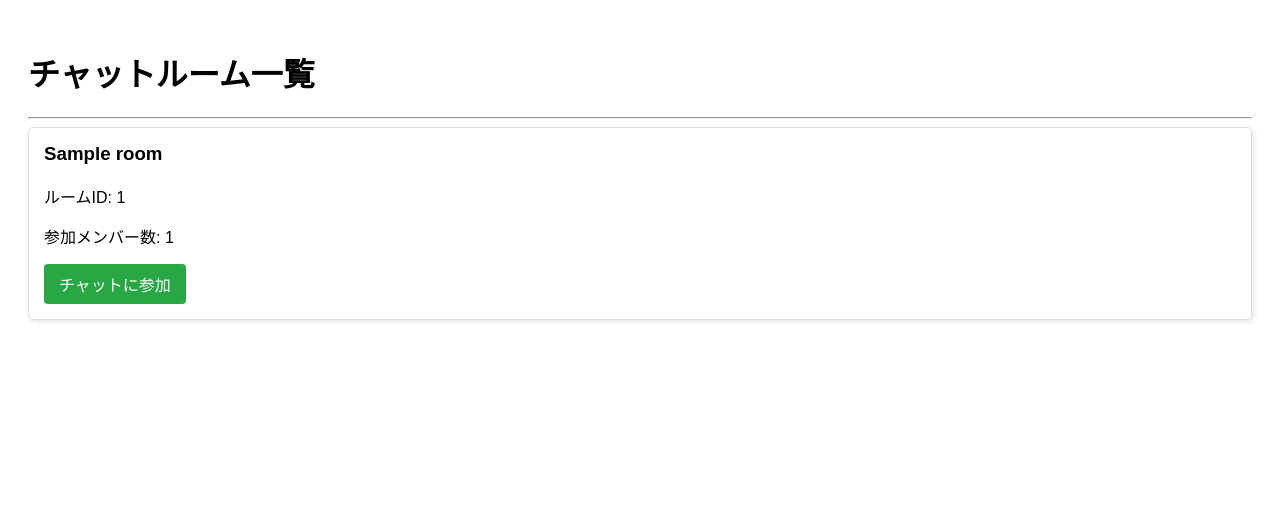
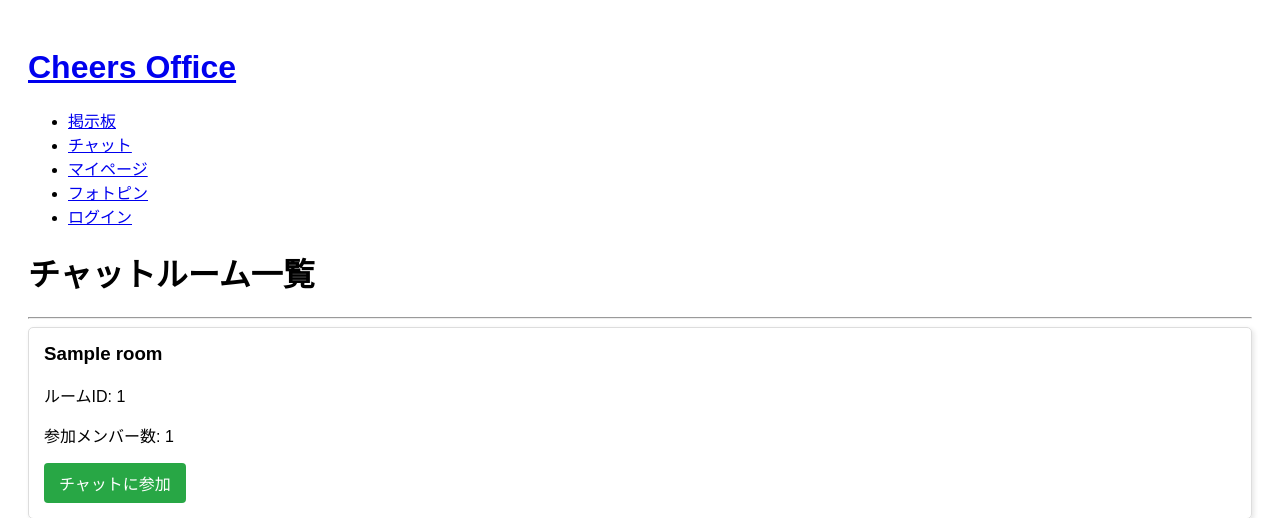
Before and after one commit to kumagaimasato0608/cheer-s-office, a Spring app: template cheers-office/src/main/resources/templates/chat_rooms.html in a window 1280 px wide. Shown: the top 518 px of the page. Run offline with Thymeleaf, Linux system fonts and the light colour scheme; the template is opened without the code that fills it: most values are stand-ins (such as "Sample title", 1, 10 or a date in 2020); data that the repository does not hold is empty; some of the project's set-up classes (security, data sources, template engines, error pages and the like) are left out, and stand-ins take their place.

Commit message:
ログインを一時的にできるようにしました

```diff
--- a/cheers-office/src/main/resources/templates/chat_rooms.html
+++ b/cheers-office/src/main/resources/templates/chat_rooms.html
@@ -3,6 +3,7 @@
 <head>
     <meta charset="UTF-8">
     <title>チャットルーム一覧 | Cheers Office</title>
+	<div th:replace="common/header :: header"></div>
     <style>
         body { font-family: Arial, sans-serif; padding: 20px; }
         .room-item {
--- a/cheers-office/src/main/resources/templates/common/header.html
+++ b/cheers-office/src/main/resources/templates/common/header.html
@@ -1,56 +1,103 @@
 <!DOCTYPE html>
-<html lang="ja" xmlns:th="http://www.thymeleaf.org">
+<html lang="ja" xmlns:th="http://www.thymeleaf.org" xmlns:sec="http://www.thymeleaf.org/extras/spring-security">
 <head>
     <meta charset="UTF-8">
     <title>Header Fragment</title>
     <style>
+        /* ヘッダー全体のスタイル */
         .header {
-            background-color: #f8f9fa;
+            background-color: #f8f9fa; /* 薄いグレーの背景 */
             padding: 10px 20px;
-            border-bottom: 1px solid #e7e7e7;
-            display: flex;
-            justify-content: space-between;
-            align-items: center;
+            border-bottom: 1px solid #e7e7e7; /* 下線 */
+            display: flex; /* Flexboxで要素を横並びに */
+            justify-content: space-between; /* 左右に要素を配置 */
+            align-items: center; /* 垂直方向の中央揃え */
         }
+
+        /* サイトタイトル（Cheers Office）のスタイル */
         .header h1 {
             margin: 0;
             font-size: 24px;
         }
+
+        .header h1 a {
+            text-decoration: none; /* 下線なし */
+            color: #333; /* 文字色 */
+        }
+
+        /* ナビゲーションメニューの ul スタイル */
         .header nav ul {
-            list-style: none;
+            list-style: none; /* リストの黒丸を削除 */
             margin: 0;
             padding: 0;
-            display: flex;
+            display: flex; /* リストアイテムを横並びに */
+            align-items: center; /* 垂直方向の中央揃え */
         }
+
+        /* ナビゲーションメニューの li スタイル */
         .header nav ul li {
-            margin-left: 20px;
+            margin-left: 10px; /* 各アイテムの左に余白 */
         }
-        .header nav ul li a {
-            text-decoration: none;
-            color: #007bff;
-            font-weight: bold;
+
+        /* 全てのナビゲーションリンクとログアウトボタンの共通デザイン */
+        .nav-link-btn {
+            display: inline-block; /* インラインブロック要素に */
+            padding: 8px 12px; /* 内側の余白 */
+            text-decoration: none; /* 下線なし */
+            color: #007bff; /* リンクの文字色（青） */
+            font-weight: bold; /* 太字 */
+            border: 1px solid #007bff; /* ボタンの枠線（青） */
+            border-radius: 4px; /* 角を丸くする */
+            background-color: transparent; /* 背景透明 */
+            transition: all 0.2s; /* ホバー時のアニメーション */
+            cursor: pointer; /* マウスカーソルを指マークに */
+            font-size: 0.95em; /* フォントサイズを少し小さめに */
+            line-height: 1.2; /* 行の高さを調整してボタンの縦幅を制御 */
         }
-        .header nav ul li a:hover {
-            text-decoration: underline;
+
+        /* ホバー時のスタイル */
+        .nav-link-btn:hover {
+            background-color: #007bff; /* 背景色を青に */
+            color: white; /* 文字色を白に */
+            text-decoration: none; /* ホバー時も下線なし */
+        }
+
+        /* ログアウトボタン（POSTフォーム内のボタン）のスタイルを個別に調整 */
+        .logout-form .nav-link-btn {
+            border-color: #dc3545; /* ログアウトは赤の枠線 */
+            color: #dc3545; /* ログアウトの文字は赤 */
+        }
+
+        .logout-form .nav-link-btn:hover {
+            background-color: #dc3545; /* ホバーで赤に */
+            color: white;
         }
     </style>
 </head>
 <body>
 
     <div th:fragment="header" class="header">
+
         <h1><a th:href="@{/}">Cheers Office</a></h1>
+
         <nav>
             <ul>
-	            <li><a th:href="@{/board}">掲示板</a></li>
-	            <li><a th:href="@{/chat/rooms}">チャット</a></li> <li><a th:href="@{/mypage}">マイページ</a></li>    <li><a th:href="@{/photopin}">フォトピン</a></li>  <li th:if="${#authorization.expression('isAuthenticated()')}">
-	                <a th:href="@{/logout}">ログアウト</a>
+                <li><a th:href="@{/board}" class="nav-link-btn">掲示板</a></li>
+                <li><a th:href="@{/chat/rooms}" class="nav-link-btn">チャット</a></li>
+                <li><a th:href="@{/mypage}" class="nav-link-btn">マイページ</a></li>
+                <li><a th:href="@{/photopin}" class="nav-link-btn">フォトピン</a></li>
+
+                <li sec:authorize="isAuthenticated()">
+                    <form th:action="@{/logout}" method="post" class="logout-form">
+                        <button type="submit" class="nav-link-btn">ログアウト</button>
+                    </form>
                 </li>
-	            <li th:unless="${#authorization.expression('isAuthenticated()')}">
-	                <a th:href="@{/login}">ログイン</a>
+
+                <li sec:authorize="!isAuthenticated()">
+                    <a th:href="@{/login}" class="nav-link-btn">ログイン</a>
                 </li>
             </ul>
         </nav>
     </div>
-
 </body>
 </html>
--- a/cheers-office/src/main/resources/templates/login.html
+++ b/cheers-office/src/main/resources/templates/login.html
@@ -33,7 +33,11 @@
             <input type="password" id="password" name="password" placeholder="password" required>
 
             <button type="submit">ログイン</button>
+			<div style="text-align: center; margin-top: 20px;">
+				    <a th:href="@{/register}">新しくアカウントを登録する方はこちら</a>
+				</div>
         </form>
     </div>
+
 </body>
 </html>
```
Also changed, not shown: cheers-office/src/main/java/com/cheers/office/board/controller/AuthController.java (+56 -8 lines), cheers-office/src/main/resources/templates/home.html (+81 -14 lines). Lines whose indentation alone changed are shown as unchanged.
